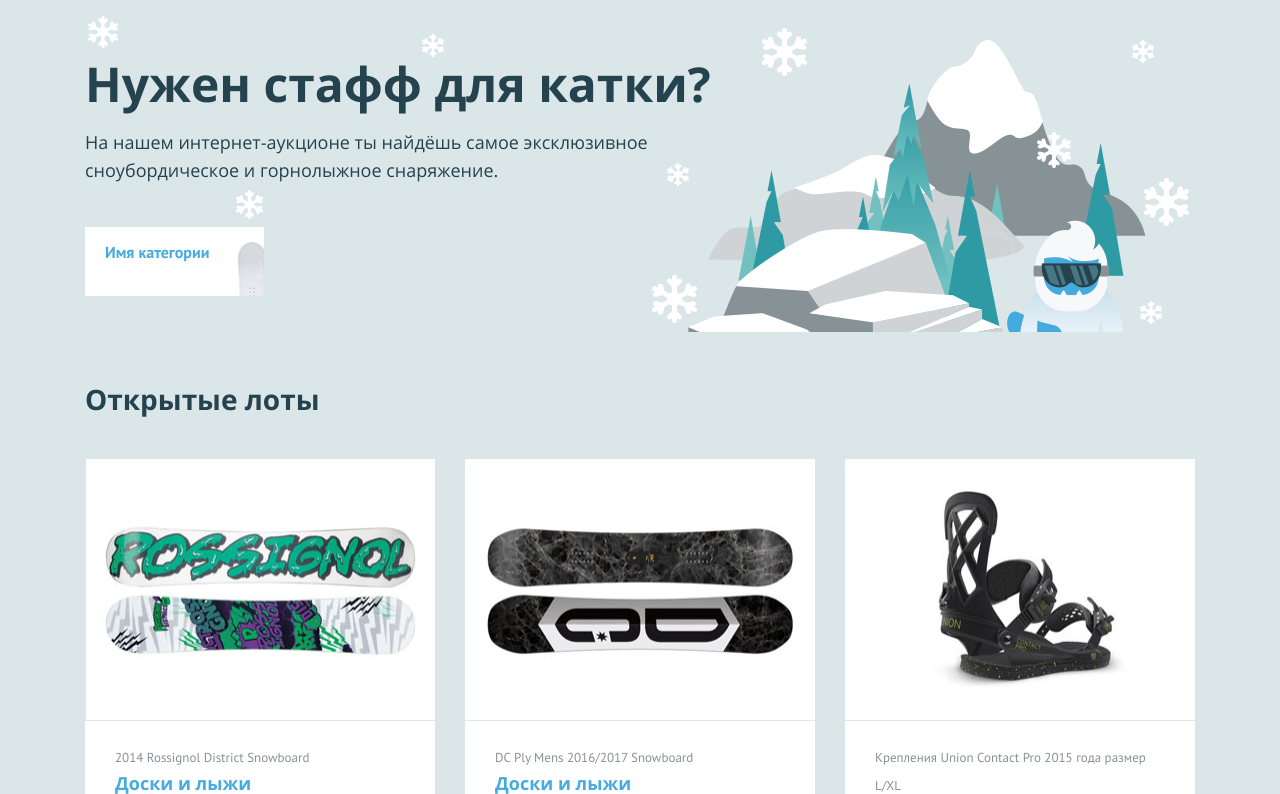
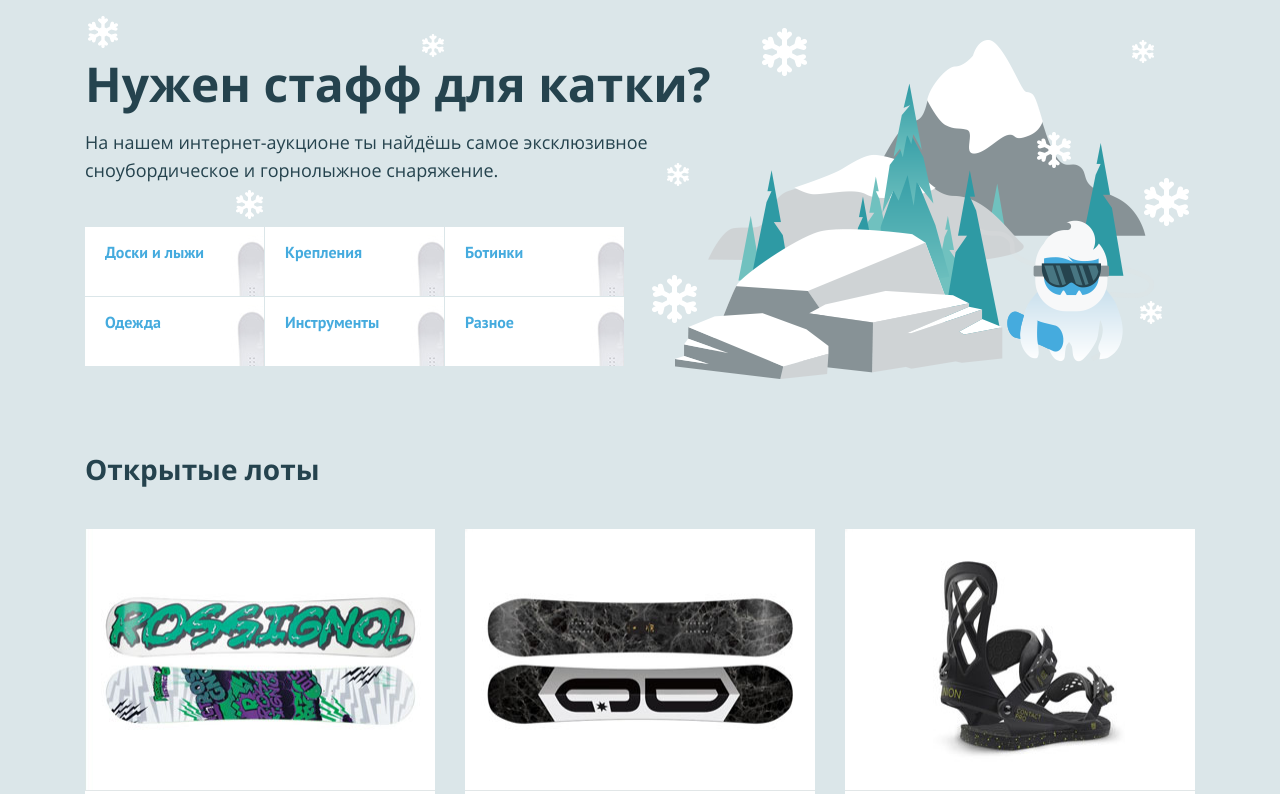
Before and after one commit to alex-ermmm/897867-yeticave-9, a PHP site: page / in a window 1280 px wide. Shown: the part 107-901 px from the top of the page. Run offline with PHP 8.4, Linux system fonts and the light colour scheme.

Commit message:
Верхнее меню.

```diff
--- a/index.php
+++ b/index.php
@@ -55,10 +55,11 @@
         <ul class="promo__list">
             <?php
             	$category = array('Доски и лыжи', 'Крепления', 'Ботинки', 'Одежда', 'Инструменты', 'Разное' );
+
+                foreach ($category as $categories) {
+                    print "<li class='promo__item promo__item--boards'><a class='promo__link' href='pages/all-lots.html'>$categories</a></li>";
+                }
             ?>
-            <li class="promo__item promo__item--boards">
-                <a class="promo__link" href="pages/all-lots.html">Имя категории</a>
-            </li>
         </ul>
     </section>
     <section class="lots">
```
